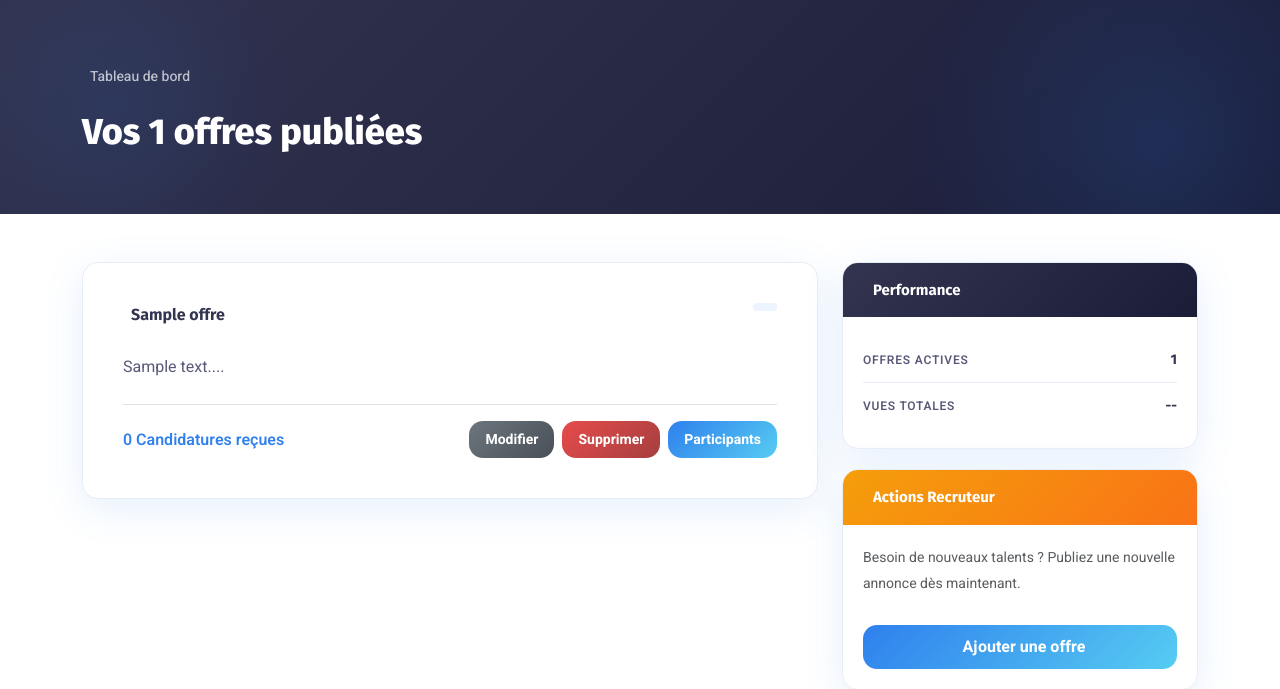
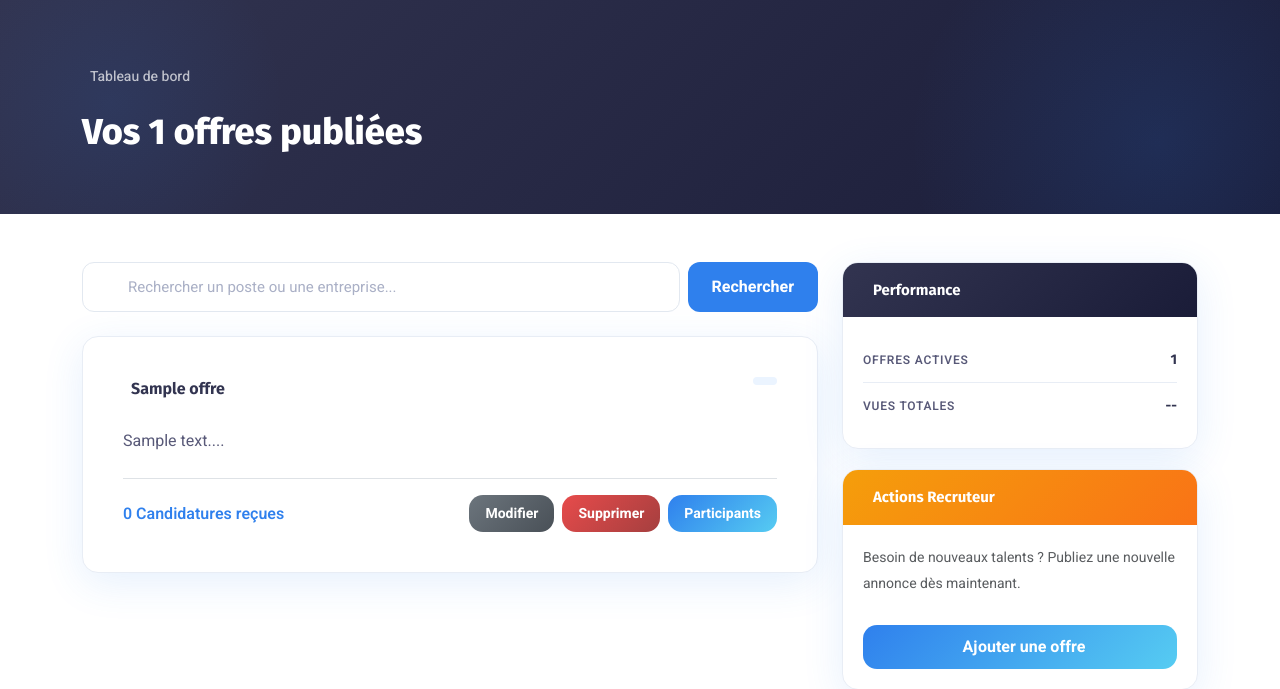
Before and after one commit to nour-elmi/Esprit-PIDEV-WEB-3A31-2026-Intellink, a Symfony app: template templates/emploi/front/showOffreR.html.twig in a window 1280 px wide. Shown: the part 71-760 px from the top of the page. Run offline with Twig, Linux system fonts and the light colour scheme; the template is opened without the code that fills it: most values are stand-ins (such as "Sample title", 1, 10 or a date in 2020); some libraries are stand-ins or nearby versions.

Commit message:
recherche recruteur

```diff
--- a/templates/emploi/front/showOffreR.html.twig
+++ b/templates/emploi/front/showOffreR.html.twig
@@ -19,6 +19,33 @@
         <div class="row g-4">
 
             <div class="col-lg-8">
+            <div class="search-bar-wrapper mb-4">
+                    <form action="{{ path('showoffreRecruteur') }}" method="get" class="d-flex gap-2">
+                        <div class="input-group-custom flex-grow-1" style="position: relative;">
+                            <i class="lni lni-search-alt" style="position: absolute; left: 15px; top: 50%; transform: translateY(-50%); color: #64748b;"></i>
+                            <input type="text"
+                                name="search"
+                                value="{{ searchTerm }}"
+                                placeholder="Rechercher un poste ou une entreprise..."
+                                class="form-control-custom"
+                                style="padding-left: 45px; border: 1px solid #e2e8f0; border-radius: 12px; height: 50px; width: 100%;">
+                        </div>
+                        <button type="submit" class="btn-liquid px-4" style="height: 50px; border-radius: 12px; background: #2F80ED;">
+                            Rechercher
+                        </button>
+                        {% if searchTerm %}
+                            <a href="{{ path('showoffreRecruteur') }}" class="btn-liquid px-4" style="height: 50px; border-radius: 12px; background: #64748b; display: flex; align-items: center; justify-content: center;">
+                                Réinitialiser
+                            </a>
+                        {% endif %}
+                    </form>
+                </div>
+
+                {% if searchTerm and offre is empty %}
+                    <div class="alert alert-info text-center" style="border-radius: 15px;">
+                        <i class="lni lni-search"></i> Aucun résultat pour "<strong>{{ searchTerm }}</strong>"
+                    </div>
+                {% endif %}
                 {% for o in offre %}
                     <div class="detail-card mb-4">
                         <div class="detail-body">
```
Also changed, not shown: src/Controller/EmploiController.php (+7 -2 lines), src/Repository/EmploiRepository.php (+18 -0 lines).
